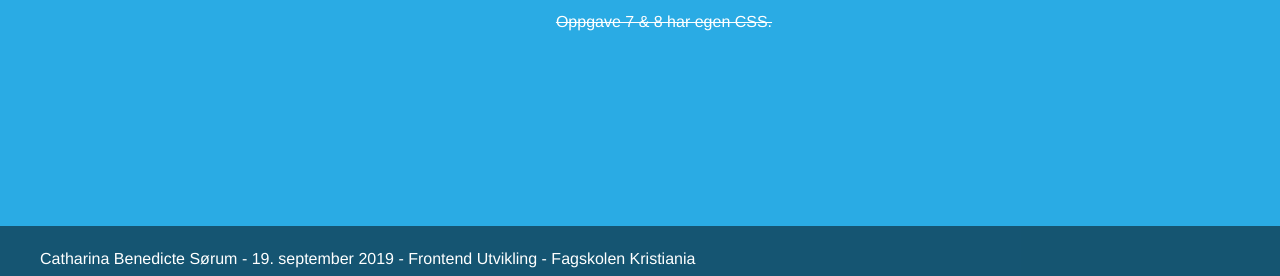
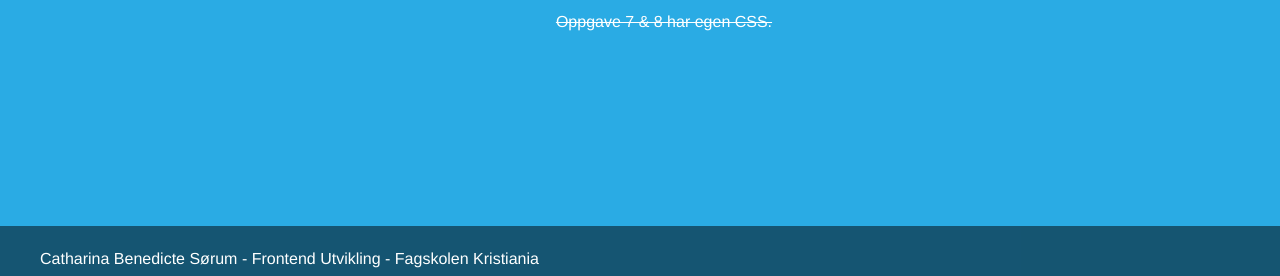
Before and after one commit to catharinasorum/oppgavesett01, a plain HTML site: page index.html in a window 1280 px wide. Shown: the part 524-800 px from the top of the page. Drawn offline with Linux system fonts and the light colour scheme.

Commit message:
Oppgavesett 1 - helt klart!

```diff
--- a/index.html
+++ b/index.html
@@ -41,7 +41,7 @@
 
 
         <footer>
-            <p>Catharina Benedicte Sørum - 19. september 2019 - Frontend Utvikling - Fagskolen Kristiania</p>
+            <p>Catharina Benedicte Sørum - Frontend Utvikling - Fagskolen Kristiania</p>
         </footer>
     </body>
 </html>
```
